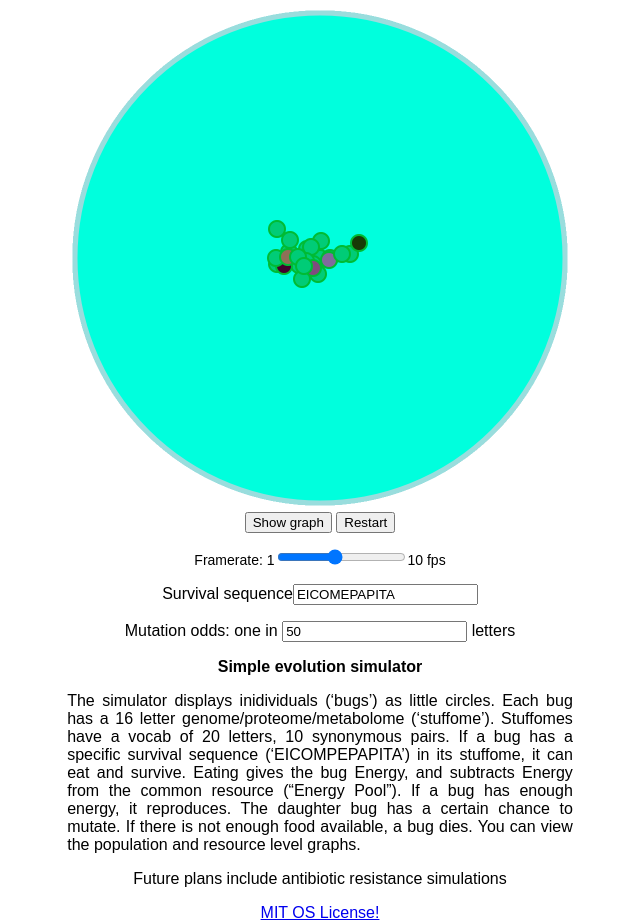
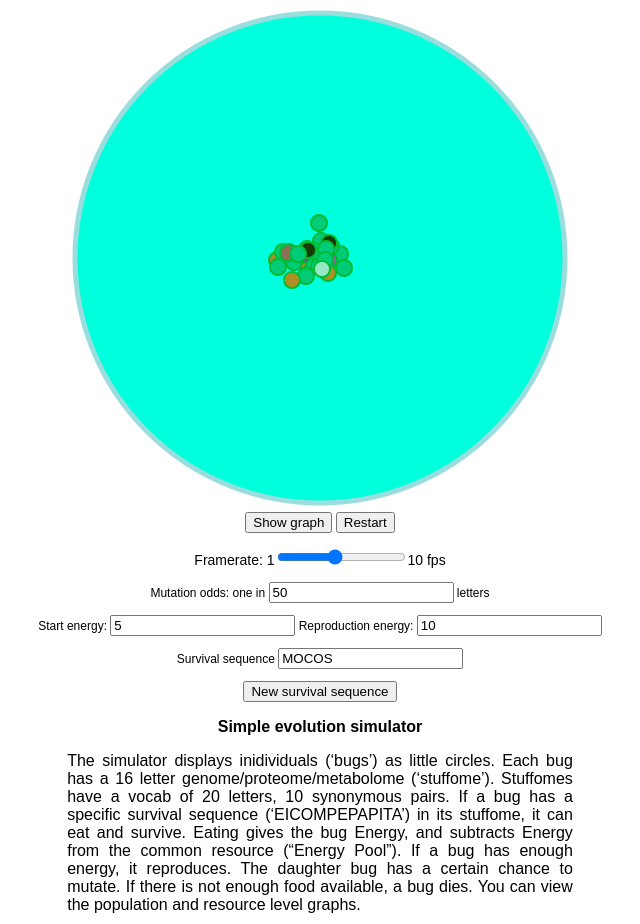
Before and after one commit to pablocarderam/PetriPage, a plain HTML site: page main.html in a window 1280 px wide. Shown: the top 924 px of the page, without its empty margins (320-960 px from the left). Drawn offline with Linux system fonts and the light colour scheme.

Commit message:
Various edits
Fixed bug where synonyms weren’t working
Added new parameter controls
Added new survival sequences capabilities

```diff
--- a/js/Bug.js
+++ b/js/Bug.js
@@ -61,18 +61,20 @@ function Bug(stuffome, X, Y, color) { // class conctructor
 	this.onEnterFrame = function () { // every new frame
 		this.energy = this.energy - 1; // consume energy
 		var synStuffome = this.stuffome; // stores synonym stuffome to compare against surviveSeq
-		synStuffome.replace("A", "B"); // replaces all letters with thir basic synonyms
-		synStuffome.replace("C", "D");
-		synStuffome.replace("E", "F");
-		synStuffome.replace("G", "H");
-		synStuffome.replace("I", "J");
-		synStuffome.replace("K", "K");
-		synStuffome.replace("M", "N");
-		synStuffome.replace("P", "O"); // AL REVÉS! pa que quede COMEPAPA y no CPMEOAOA :)
-		synStuffome.replace("Q", "R");
-		synStuffome.replace("T", "S"); // también al revés
-		if (synStuffome.search(surviveSeq) >= 0) { // if the synonym has the survival sequence
-			this.eat(); // eat
+		synStuffome = synStuffome.replace("B", "A"); // replaces all letters with their basic synonyms
+		synStuffome = synStuffome.replace("D", "C");
+		synStuffome = synStuffome.replace("F", "E");
+		synStuffome = synStuffome.replace("H", "G");
+		synStuffome = synStuffome.replace("J", "I");
+		synStuffome = synStuffome.replace("L", "K");
+		synStuffome = synStuffome.replace("N", "M");
+		synStuffome = synStuffome.replace("P", "O");
+		synStuffome = synStuffome.replace("R", "Q");
+		synStuffome = synStuffome.replace("T", "S");
+		for (var k=0; k<surviveSeq.length; k++) { // for every survival sequence
+			if (synStuffome.search(surviveSeq[k]) >= 0) { // if the synonym has the survival sequence
+				this.eat(); // eat
+			}
 		}
 		if (this.energy >= reproductionEnergy) { // if enough energy
 			this.reproduce(); // reproduce
--- a/js/main.js
+++ b/js/main.js
@@ -2,6 +2,10 @@
 
 function mainLoop() {
 	if (!killSwitch) { // if killswitch off
+
+		ctx.fillStyle = "#FFFFFF"; // erase stage
+		ctx.fillRect(0, 0, centerX*2, centerY*2);
+
 		// Draw petri dish
 		//console.log("Bugs: " + bugArray.length + ". Energy Pool: " + energyPool);
 		ctx.beginPath();
@@ -73,7 +77,7 @@ function restart() {
 	ctx.strokeStyle = '#99DDDD';
 	ctx.stroke();
 
-	var luca = new Bug("NNNNEICOMEPAPITA", centerX, centerY, '#00CC77'); // First Bug
+	var luca = new Bug("NNNNNNMOCOSNNNNN", centerX, centerY, '#00CC77'); // First Bug
 
 	gLoop = setTimeout(init, 1000/10); // pause before starting (fixes restart bug)
 }
--- a/js/varmeth.js
+++ b/js/varmeth.js
@@ -23,7 +23,7 @@ var alfabeto = [
 	"P", "Q", "R", "S", "T"
 	]; // stores all possible letters to be used in stuffome. In this case, 20 letters
 	// (STUFFOME: simplified version of genome, proteome, metabolome, etc).
-var surviveSeq = "EICOMEPAPITA"; // stuffome sequence needed to metabolize, i.e. eat
+var surviveSeq = ["MOCOS"]; // Array with stuffome sequences that allow metabolism, i.e. eat
 var stuffomeLength = 16; // length of stuffome in each bug
 var mutationOdds = 50; // 1/n chance of mutation per letter
 
@@ -33,7 +33,7 @@ var reproductionEnergy = 10; // energy needed for a bug to reproduce
 var startEnergy = 5; // energy at which bug starts
 var poolStart = 1000; // stores starting level of Energy Pool
 var energyPool = poolStart; // stores resources on medium. Set to starting value
-var energyPoolReplenish = 1.07; // stores factor by which energyPool replenishes. 1 = no replenishment
+var energyPoolReplenish = 1.1; // stores factor by which energyPool replenishes. 1 = no replenishment
 
 // Keeping track of things
 var bugArray = []; // stores all bugs
@@ -52,10 +52,49 @@ function updateFps(newVal) {
 	fps = newVal;
 }
 
-function updateSurviveSeq(newVal) {
-	surviveSeq = newVal;
+function newSurviveSeq() {
+	surviveSeq.push("-"); // add new surviveSeq to array
+	var id = surviveSeq.length-1; // stores id that relates this form to this sequence
+	id.toString();
+
+	var i = document.createElement("input"); // creates a new input element for the new survival sequence
+	i.setAttribute('type',"text");
+	i.setAttribute('value',"TYPE HERE");
+	i.setAttribute('id', id);
+	i.setAttribute('onchange', "updateSurviveSeq(this.id, this.value)");
+
+	document.getElementById('new_survive_seqs').appendChild(i); // adds it to html
+}
+
+function updateSurviveSeq(formNum, newVal) {
+	//var newVal = newValue;
+	//console.log(newValue);
+	if (newVal === "") {
+		newVal = "-";
+	}
+
+	newVal = newVal.replace("B", "A"); // replaces all letters with their basic synonyms
+	newVal = newVal.replace("D", "C");
+	newVal = newVal.replace("F", "E");
+	newVal = newVal.replace("H", "G");
+	newVal = newVal.replace("J", "I");
+	newVal = newVal.replace("L", "K");
+	newVal = newVal.replace("N", "M");
+	newVal = newVal.replace("P", "O");
+	newVal = newVal.replace("R", "Q");
+	newVal = newVal.replace("T", "S");
+
+	surviveSeq[formNum] = newVal;
 }
 
 function updateMutationOdds(newVal) {
 	mutationOdds = newVal;
 }
+
+function updateStartEnergy(newVal) {
+	startEnergy = newVal;
+}
+
+function updateRepEnergy(newVal) {
+	reproductionEnergy = newVal;
+}
--- a/main.html
+++ b/main.html
@@ -9,15 +9,16 @@
 	<div id="page">
 		<canvas id="stage" width="1000" height="1000"><img src="error.png" alt="Error"></canvas>
 	</div>
-	<input id="graphBtn" type="button" onclick="graphBtnHandler()" value='Show graph'></input>
-	<input id="restart" type="button" onclick="restart()" value='Restart'></input>
-	<p class="slider">Framerate: 1<input type="range" name="frameRateSlider" min="1" max="10" value="5" onchange="updateFps(this.value)">10 fps</p>
-	<p>Survival sequence<input type="text" value="EICOMEPAPITA" onchange="updateSurviveSeq(this.value)"></p>
-	<p>Mutation odds: one in <input type="text" value="50" onchange="updateMutationOdds(this.value)"> letters</p>
-	<script src="js/varmeth.js" type="text/javascript"></script>
-	<script src="js/Bug.js" type="text/javascript"></script>
-	<script src="js/graphs.js" type="text/javascript"></script>
-	<script src="js/main.js" type="text/javascript"></script>
+	<div class="parameters">
+		<input id="graphBtn" type="button" onclick="graphBtnHandler()" value='Show graph'></input>
+		<input id="restart" type="button" onclick="restart()" value='Restart'></input>
+		<p class="slider">Framerate: 1<input type="range" name="frameRateSlider" min="1" max="10" value="5" onchange="updateFps(this.value)">10 fps</p>
+		<p>Mutation odds: one in <input type="text" value="50" onchange="updateMutationOdds(this.value)"> letters</p>
+		<p>Start energy: <input type="text" value="5" onchange="updateStartEnergy(this.value)">  Reproduction energy: <input type="text" value="10" onchange="updateRepEnergy(this.value)"></p>
+		<p>Survival sequence <input type="text" value="MOCOS" onchange="updateSurviveSeq(0, this.value)"></p>
+		<p id="new_survive_seqs"><input type="button" value="New survival sequence" onclick="newSurviveSeq()"></p>
+	</div>
+
 	<p><b>Simple evolution simulator</b></p>
 	<p class="text">
 		The simulator displays inidividuals (‘bugs’) as little circles.
@@ -33,5 +34,11 @@
 	<p><a href="http://opensource.org/licenses/MIT">MIT OS License!</a></p>
 	<p><a href="https://github.com/pablocarderam/PetriPage">GitHub src here!</a></p>
 	<p><a href="mailto:pablocarderam@gmail.com">pablocarderam@gmail.com</a></p>
+
+	<script src="js/varmeth.js" type="text/javascript"></script>
+	<script src="js/Bug.js" type="text/javascript"></script>
+	<script src="js/graphs.js" type="text/javascript"></script>
+	<script src="js/main.js" type="text/javascript"></script>
+
 </body>
 </html>
--- a/style.css
+++ b/style.css
@@ -18,3 +18,6 @@ body {
 .slider {
 	font-size: 14px;
 }
+.parameters {
+	font-size : 12px;
+}
```
